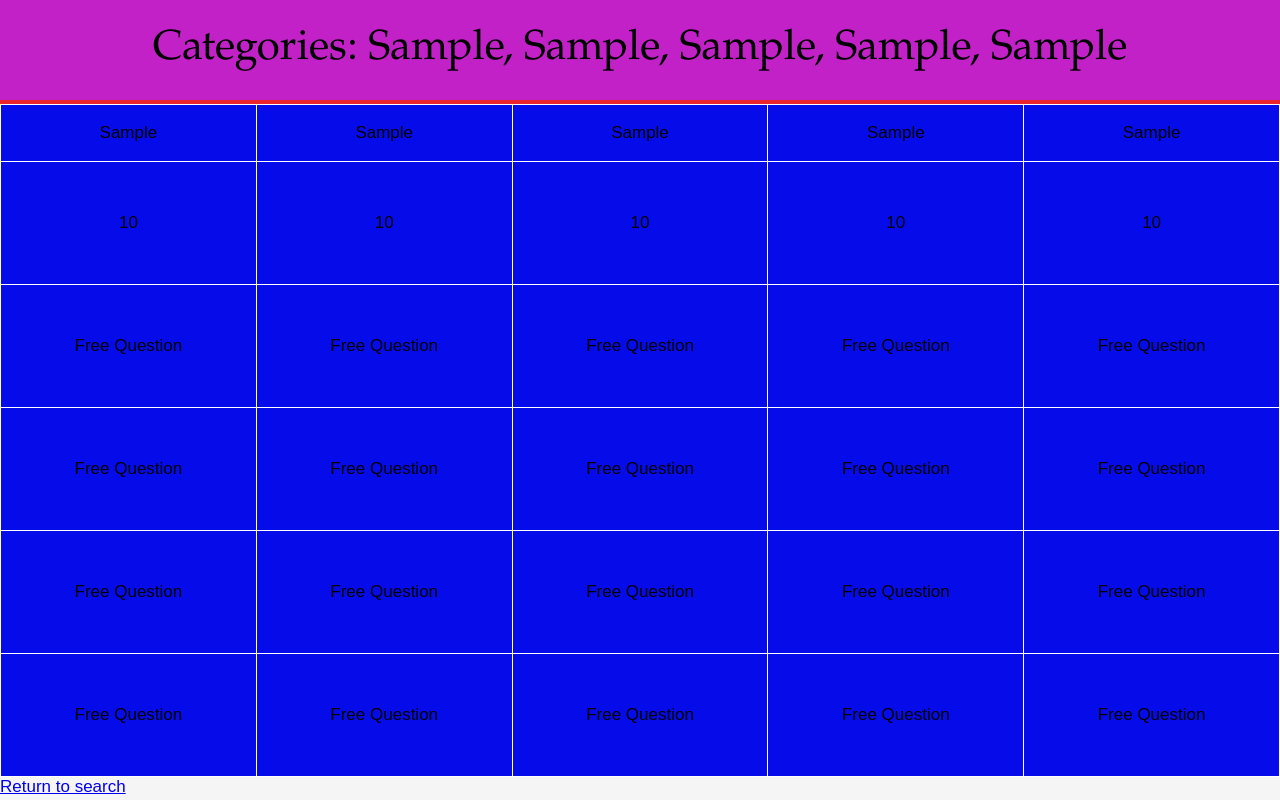
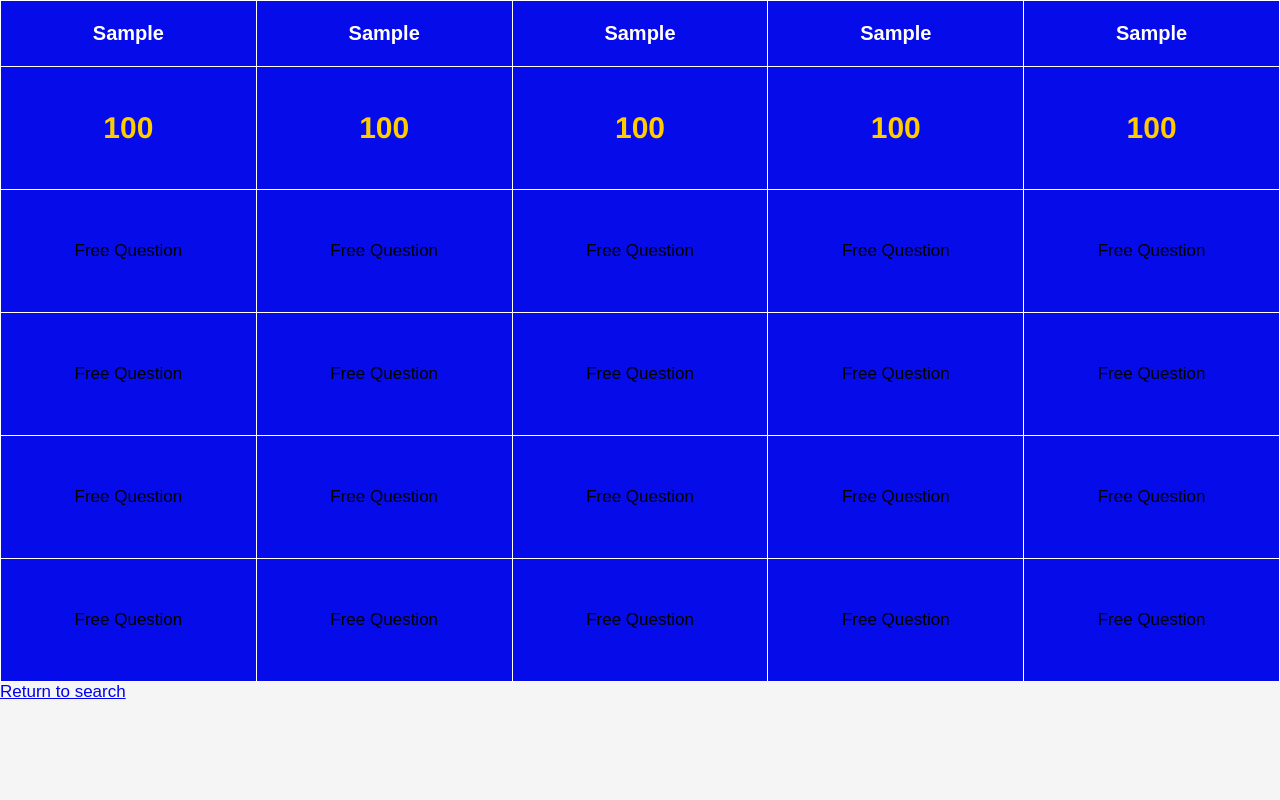
Before and after one commit to karthikr13/Jeopardy, a Django app: page /board/gameboard/ in a window 1280 px wide. Run offline with Django 3.2, Linux system fonts and the light colour scheme; tables that the repository leaves empty hold one stand-in row (values such as "Sample post").

Commit message:
working gameboard

```diff
--- a/board/templates/board/gameboard.html
+++ b/board/templates/board/gameboard.html
@@ -1,7 +1,6 @@
 <!DOCTYPE html>
 <html>
 <head>
-
   <style type="text/css">
     body {
       background-color: #F5F5F5;
@@ -11,7 +10,6 @@
       margin-left: 0px;
     }
     p,
-    a,
     ul,
     ol,
     li,
@@ -25,8 +23,17 @@
       font-size: 17px;
     }
     #category{
+      font-size: 20px;
+      font-weight: bold;
       text-align: center;
       color: white;
+    }
+    #score{
+      text-align: center;
+      color: #FFCC00;
+      font-family: Helvetica, Baskerville, "Palatino Linotype", Palatino, "Century Schoolbook L", "Times New Roman", serif;
+      font-size: 30px;
+      font-weight: bold;
     }
     h1{
         font-family: Baskerville, "Palatino Linotype", Palatino, "Century Schoolbook L", "Times New Roman", serif;
@@ -61,7 +68,9 @@
       background-color: #060CE9;
       height: 200px;
       text-decoration: none;
+      text-align: center;
     }
+
     .text{
       color: black;
       vertical-align: middle;
@@ -82,24 +91,20 @@
 </head>
 <body>
 
-  <header id = "header">
-    <h1> {{ header }}</h1>
-  </header>
-  <div class="button-container">
     <table>
       <tr>
         {% for cat in cats %}
-          <td width=20vw><p>{{ cat }}</p></td>
+          <td width=20vw><p id="category">{{ cat }}</p></td>
         {% endfor %}
       </tr>
       <tr>
         {% for question in row1 %}
           <td height = 120px>
           {% if question %}
-            <a href="/board/{{question.id}}/" class="button">
-            <center class=text>
+            <a href="/board/{{question.id}}/" onclick = "this.style.background-color = 'red' "class="button">
+            <p id = "score">
               {{question.score}}
-              </center>
+            </p>
           </a>
           {% else %}
             <p> Free Question </p>
@@ -112,10 +117,10 @@
         {% for question in row2 %}
           <td height = 120px>
           {% if question %}
-            <a href="/board/{{question.id}}/" class="button">
-            <center class=text>
+            <a href="/board/{{question.id}}/" class="button" id = "button">
+            <p id = "score">
               {{question.score}}
-              </center>
+            </p>
           </a>
           {% else %}
             <p> Free Question </p>
@@ -129,9 +134,9 @@
           <td height = 120px>
           {% if question %}
             <a href="/board/{{question.id}}/" class="button">
-            <center class=text>
+            <p id = "score">
               {{question.score}}
-              </center>
+            </p>
           </a>
           {% else %}
             <p> Free Question </p>
@@ -145,9 +150,9 @@
           <td height = 120px>
           {% if question %}
             <a href="/board/{{question.id}}/" class="button">
-            <center class=text>
+            <p id = "score">
               {{question.score}}
-              </center>
+            </p>
           </a>
           {% else %}
             <p> Free Question </p>
@@ -161,9 +166,9 @@
           <td height = 120px>
           {% if question %}
             <a href="/board/{{question.id}}/" class="button">
-            <center class=text>
+            <p id = "score">
               {{question.score}}
-              </center>
+            </p>
           </a>
           {% else %}
             <p> Free Question </p>
@@ -175,23 +180,10 @@
     </table>
 
 
-  </div>
+
   <div class="pagination">
     <span class="step-links">
-      {% if matches and matches.has_previous %}
-        <a href="?page=1">&laquo; first</a>
-              <a href="?page={{ matches.previous_page_number }}">previous</a>
-          {% endif %}
-          {% if matches %}
-          <span class="current">
-              Page {{ matches.number }} of {{ matches.paginator.num_pages }}
-          </span>
-          {% endif %}
-          {% if matches and matches.has_next %}
-              <a href="?page={{ matches.next_page_number }}">next</a>
-              <a href="?page={{ matches.paginator.num_pages }}">last &raquo;</a>
-          {% endif %}
-          <a href="/board">Return to search</a>
+        <a href="/board">Return to search</a>
     </span>
   </div>
 </body>
--- a/board/views.py
+++ b/board/views.py
@@ -53,6 +53,21 @@ def sort_rows(x):
     if not x:
         return 10000
     return x.score
+'''
+clean(col): method to ensure scores displayed in gameboard are unique and consistent across columns
+sometimes, questions collected may be of same value, leading to scores in a column such as [100, 100, 200, 300, 400]
+sometimes, daily double rounds get combined with regular rounds, so some columns are multiples of 200 while others are multiples of 100
+col: column to clean
+returns cleaned column
+'''
+def clean(col):
+    i = 1
+    for question in col:
+        if not question:
+            break
+        question.score = i * 100
+        i += 1
+    return col
 def gameboard(request):
     questions = [None] * 25
     header = "Categories:"
@@ -73,18 +88,18 @@ def gameboard(request):
             questions[i*5+j] = match
 
     header = header[:-1]
-    col1 = sorted(questions[0:5], key = lambda x: sort_rows(x))
-    col2 = sorted(questions[5:10], key = lambda x: sort_rows(x))
-    col3 = sorted(questions[10:15], key = lambda x: sort_rows(x))
-    col4 = sorted(questions[15:20], key = lambda x: sort_rows(x))
-    col5 = sorted(questions[20:25], key = lambda x: sort_rows(x))
+    col1 = clean(sorted(questions[0:5], key = lambda x: sort_rows(x)))
+    col2 = clean(sorted(questions[5:10], key = lambda x: sort_rows(x)))
+    col3 = clean(sorted(questions[10:15], key = lambda x: sort_rows(x)))
+    col4 = clean(sorted(questions[15:20], key = lambda x: sort_rows(x)))
+    col5 = clean(sorted(questions[20:25], key = lambda x: sort_rows(x)))
 
     row1 = [col1[0], col2[0], col3[0], col4[0], col5[0]]
     row2 = [col1[1], col2[1], col3[1], col4[1], col5[1]]
     row3 = [col1[2], col2[2], col3[2], col4[2], col5[2]]
     row4 = [col1[3], col2[3], col3[3], col4[3], col5[3]]
     row5 = [col1[4], col2[4], col3[4], col4[4], col5[4]]
-    print(row1)
+
     '''
     row1 = sorted(questions[0:5], key = lambda x: sort_rows(x))
     row2 = sorted(questions[5:10], key = lambda x: sort_rows(x))
```
